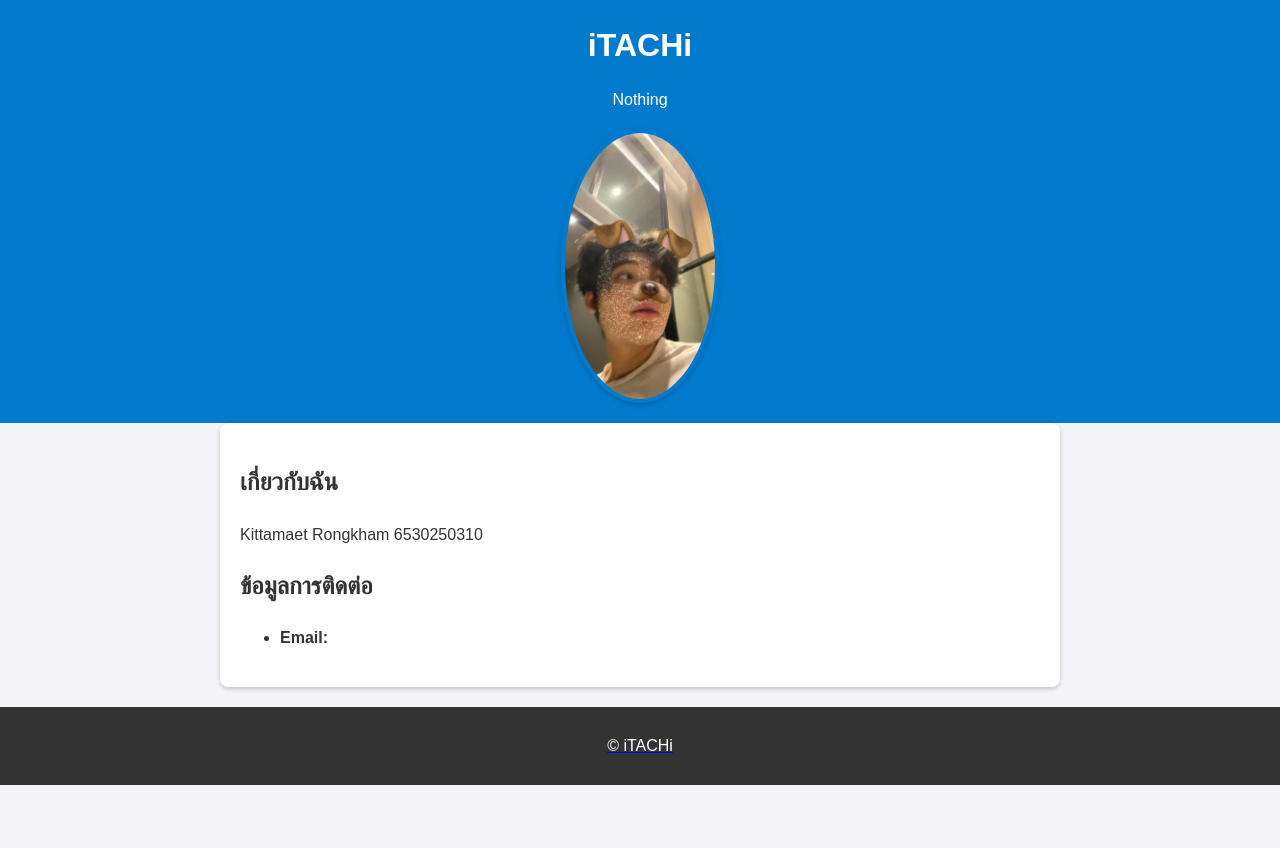
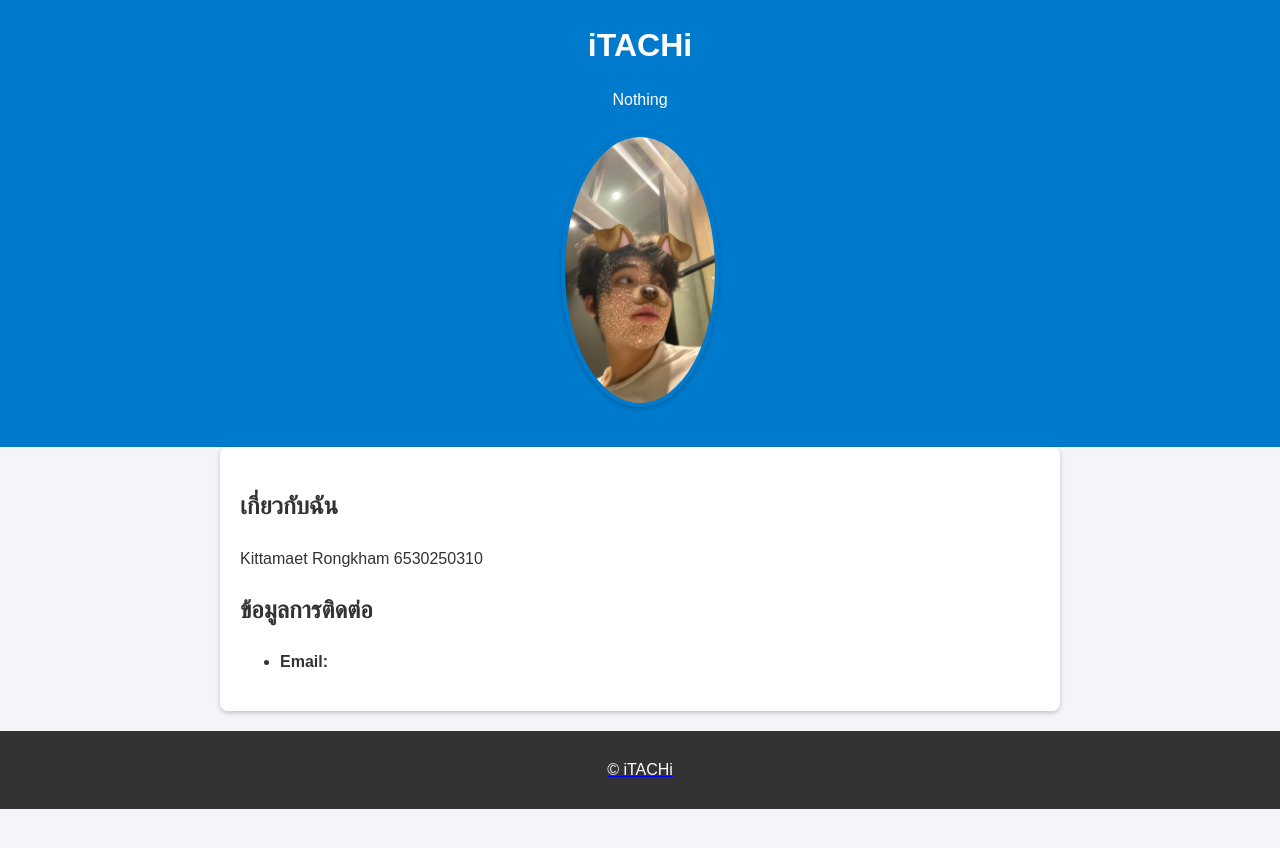
Before and after one commit to Ohmykk/Ohmykk.github.io, a Jekyll site: the page index.html, which Jekyll copies as it is, in a window 1280 px wide. Shown: the top 848 px of the page. Built offline with Jekyll 4.4.1, drawn with Linux system fonts in a browser that asks for light colours.

Commit message:
Update style.css

```diff
--- a/assets/style.css
+++ b/assets/style.css
@@ -36,9 +36,10 @@
 }
 .profile-img {
     display: block;
-    max-width: 150px;
-    margin: 0 auto;
-    border-radius: 50%;
-    box-shadow: 0 2px 5px rgba(0, 0, 0, 0.2);
-    border: 4px solid #007acc;
+    max-width: 150px; /* กำหนดความกว้างสูงสุด */
+    height: auto; /* ให้ความสูงปรับตามสัดส่วน */
+    margin: 20px auto; /* จัดให้อยู่กึ่งกลาง */
+    border-radius: 50%; /* ทำให้ภาพเป็นวงกลม */
+    box-shadow: 0 2px 5px rgba(0, 0, 0, 0.2); /* เพิ่มเงา */
+    border: 4px solid #007acc; /* เพิ่มกรอบรอบรูป */
 }
```
